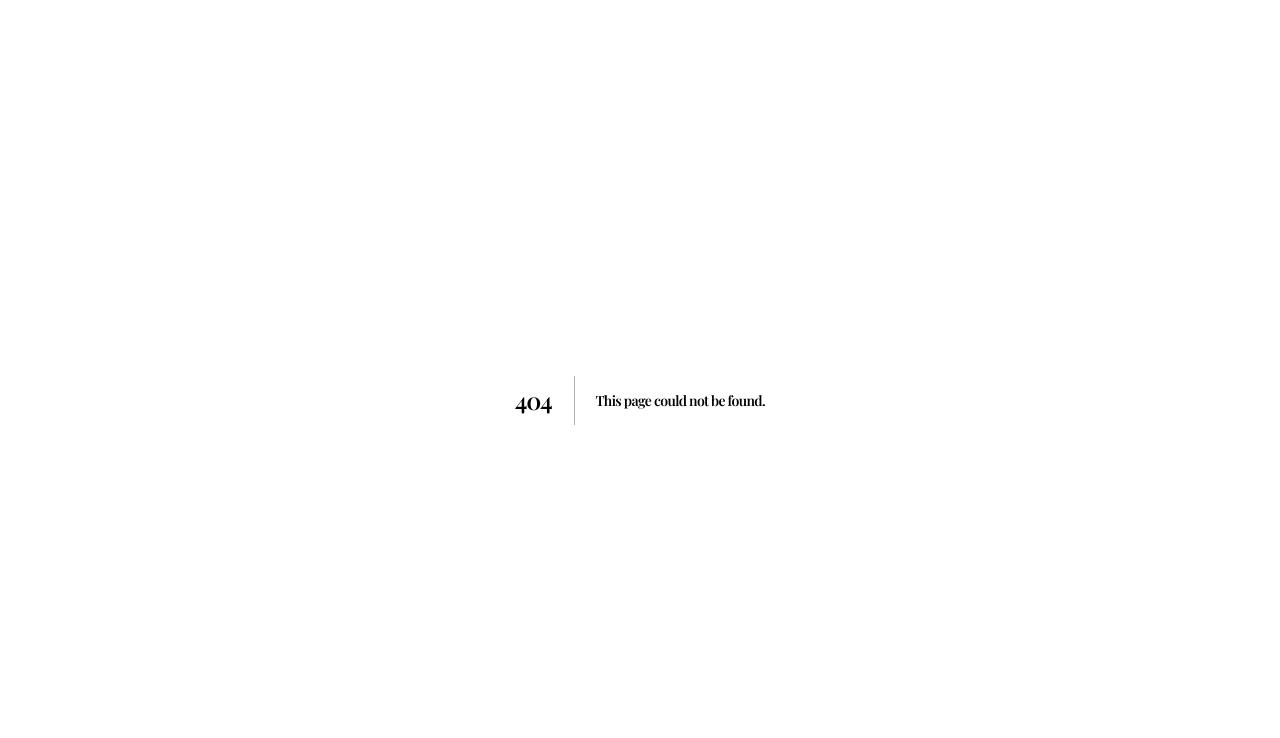
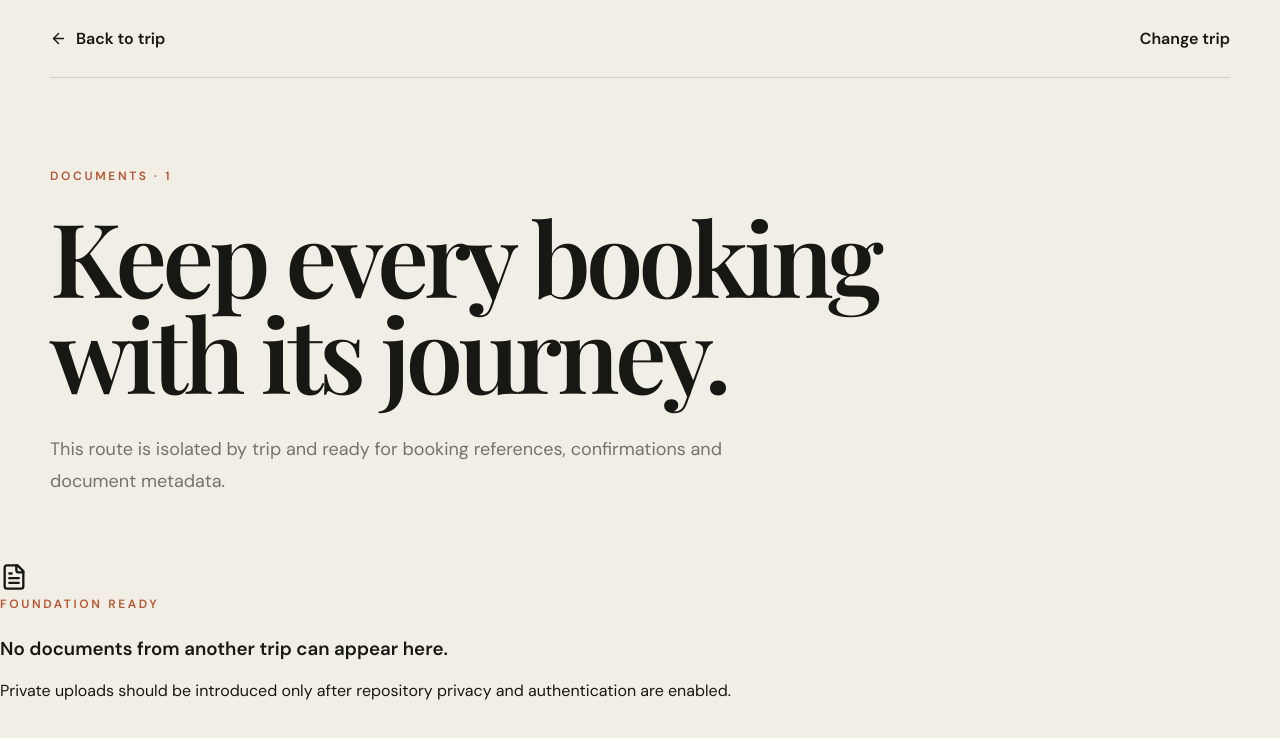
Before and after one commit to PrassasMichael/Two-Wheels-One-Way, a Next.js app: page /trips/1/documents in a window 1280 px wide. Before the commit this address had no page. Shown: the top 738 px of the page. Built offline with nearby package versions, Linux system fonts and the light colour scheme; a web font is replaced by a local one.

Commit message:
add trip scoped documents foundation

```diff
--- /dev/null
+++ b/app/trips/[slug]/documents/page.tsx
@@ -0,0 +1,13 @@
+import Link from "next/link";
+import { ArrowLeft, FileText } from "lucide-react";
+
+export default async function TripDocumentsPage({ params }: { params: Promise<{ slug: string }> }) {
+  const { slug } = await params;
+  return (
+    <main className="archive-page workspace-page">
+      <header className="archive-page-header"><Link href={`/trips/${slug}`}><ArrowLeft size={17} /> Back to trip</Link><div className="archive-header-links"><Link href="/trips">Change trip</Link></div></header>
+      <section className="archive-page-hero compact-archive-hero"><p className="eyebrow dark">DOCUMENTS · {slug.replaceAll("-", " ").toUpperCase()}</p><h1>Keep every booking<br />with its journey.</h1><p>This route is isolated by trip and ready for booking references, confirmations and document metadata.</p></section>
+      <section className="pending-panel"><FileText size={28} /><p className="eyebrow dark">FOUNDATION READY</p><h3>No documents from another trip can appear here.</h3><p>Private uploads should be introduced only after repository privacy and authentication are enabled.</p></section>
+    </main>
+  );
+}
```
